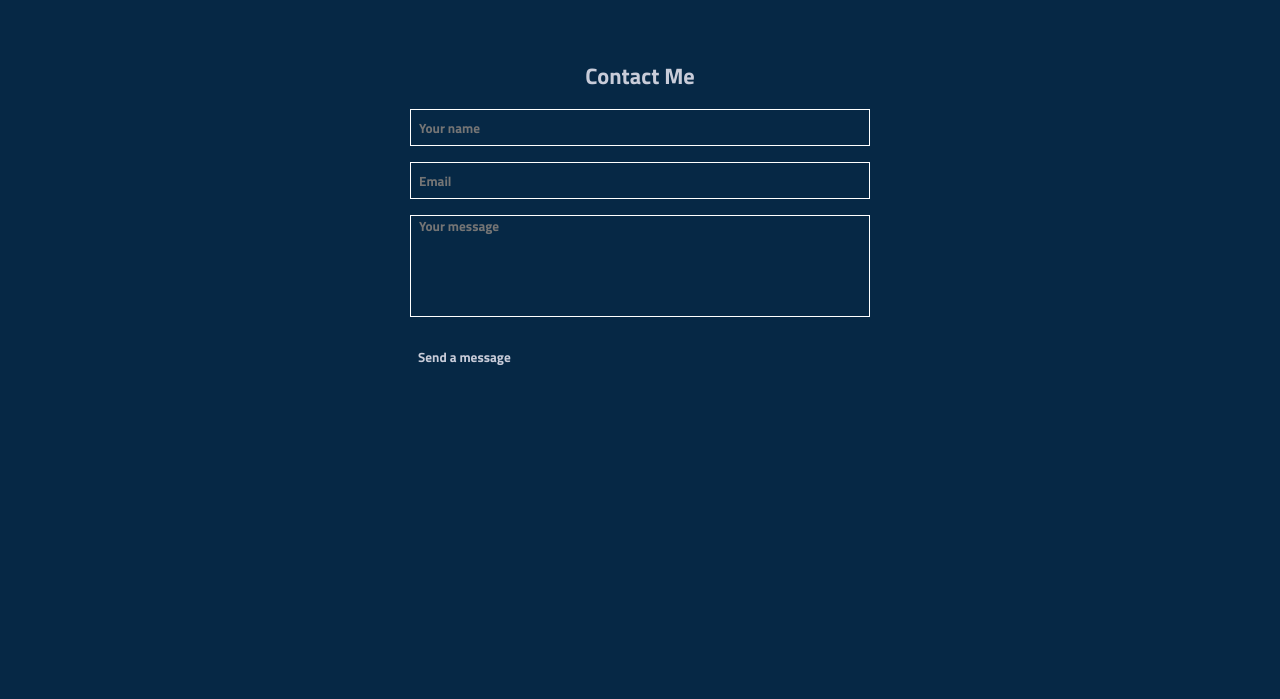
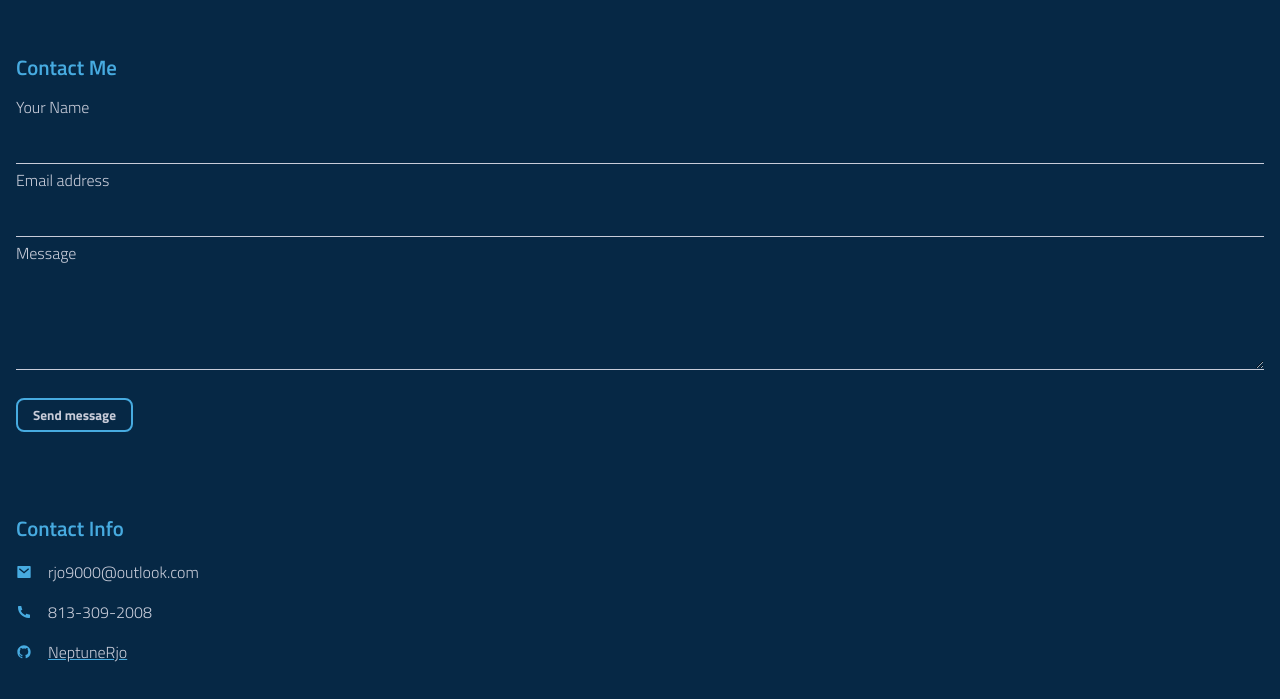
Before and after one commit to NeptuneRjo/portfolio, a React (Create React App) app: page / in a window 1280 px wide. Shown: the part 3293-3992 px from the top of the page. Before the commit the page ends 3748 px from the top, so only its background shows below. Built offline with nearby package versions, Linux system fonts and the light colour scheme.

Commit message:
styled form; added contact info

```diff
--- a/src/components/Contact/Contact.jsx
+++ b/src/components/Contact/Contact.jsx
@@ -1,5 +1,11 @@
 import React, { useState } from 'react';
 import './style.css'
+
+import {
+  RiMailFill,
+  RiPhoneFill,
+  RiGithubFill
+} from  'react-icons/ri'
 
 const Contact = () => {
 
@@ -12,48 +18,45 @@ const Contact = () => {
     }, 100);
   }
 
-  if (submitted) {
-    return (
-      <div className='form-submitted'>
-        <h4>Thank you!</h4>
-        <p>We'll be in touch soon.</p>
-      </div>
-    );
-  }
-
-
   return (
     <div className="contact-main" id='contact'>
       <div className="contact-content">
-        <h4><span>Contact</span> Me</h4>
-        <form
+        <h4>Contact Me</h4>
+        {submitted && (
+          <div className='form-submitted'>
+            <h4>Thank you!</h4>
+            <p>We'll be in touch soon.</p>
+          </div>
+        )}
+        {!submitted && (
+          <form
           action={FORM_ENDPOINT}
           onSubmit={handleSubmit}
           method="POST"
           target='_blank'
           >
-            <div>
+            <div className='contact-form-item'>
+              <label for='name'>Your Name</label>
               <input
                 type="text"
                 name="name"
-                placeholder='Your name'
                 id='name'
                 required
               />
             </div>
-            <div>
+            <div className='contact-form-item'>
+              <label for='email'>Email address</label>
               <input
                 type="email"
                 name="email"
                 id='email'
-                placeholder='Email'
                 required
               />
             </div>
-            <div>
+            <div className='contact-form-item'>
+              <label for='message'>Message</label>
               <textarea
                 name="message"
-                placeholder='Your message'
                 id='message'
                 required
               />
@@ -62,9 +65,32 @@ const Contact = () => {
               <button
                 type="submit"
                 id='submit'
-                > Send a message </button>
+                className='blue__button'
+                > Send message </button>
             </div>
           </form>
+        )}
+          <div className="contact-info">
+            <h4>Contact Info</h4>
+            <div className="contact-info-content">
+              <div className="contact-email contact-info-item">
+                <span><RiMailFill color='#47ABE0'/></span>
+                <p>rjo9000@outlook.com</p>
+              </div>
+              <div className="contact-phone contact-info-item">
+                <span><RiPhoneFill color='#47ABE0'/></span>
+                <p>813-309-2008</p>
+              </div>
+              <div className="contact-git contact-info-item">
+                <span><RiGithubFill color='#47ABE0'/></span>
+                <p>
+                  <a href="https://github.com/NeptuneRjo" target='_blank'>
+                    NeptuneRjo
+                  </a>
+                </p>
+              </div>
+            </div>
+          </div>
       </div>
     </div>
   )
--- a/src/components/Contact/style.css
+++ b/src/components/Contact/style.css
@@ -1,84 +1,96 @@
 .contact-main {
     display: flex;
-    justify-content: center;
-    padding: 1rem;
-    padding-top: 0;
+    flex-direction: column;
+
+    margin: 5rem 0;
+    color: var(--font-color);
     margin-bottom: 3rem;
-    margin-top: 10rem;
 }
 
-.contact-content h4{
-    text-align: center;
-    color: var(--font-color);
-    font-size: 1.2em;
+.contact-content {
+    display: flex;
+    flex-direction: column;
+    margin: 2rem 1rem;
 }
 
-.contact-content span {
-    color: var(--light-teal);
+.contact-content h4 {
+    font-size: 1.3em;
+    font-weight: 600;
+    padding: .5rem 0;
+    color: var(--contrast-color);
 }
 
-
-#name, #email, #message {
-    width: 250px;
-    height: 35px;
-    resize: none;
-    margin-top: 1rem;
+.contact-form-item {
+    display: flex;
+    flex-direction: column;
+    margin: .25rem 0;
 }
 
-#message {
-    height: 100px;
+label {
+    margin-bottom: .25rem;
 }
 
-input, textarea, button {
-    border: solid 1px white;
+input, textarea {
+    height: 30px;
+    border: transparent;
+    border-bottom: solid 1px var(--font-color);
     color: var(--font-color);
-    background: var(--light-gray);
-    padding-left: .5rem;
-    font-weight: bold;
+    padding: 5px;
 }
 
-button {
-    margin: 1rem 0;
-    padding: .5rem;
-    background: none;
-    border: solid 1px var(--dark-teal);
+textarea {
+    height: 90px;
 }
 
 input:focus, textarea:focus {
-    border: solid 1px var(--light-teal);
+    border: transparent;
+    border-bottom: solid 1px var(--contrast-color);
     outline: none;
 }
 
-button:hover {
+#submit {
     cursor: pointer;
-    border: solid 1px var(--light-teal)
+    margin: 1.5rem 0;
+}
+
+.contact-info {
+    display: flex;
+    flex-direction: column;
+    margin: 3rem 0;
+    margin-bottom: 0;
+}
+
+.contact-info-content {
+    display: flex;
+    flex-direction: column;
+}
+
+.contact-info-item {
+    display: flex;
+    gap: 1rem;
+    margin: .5rem 0;
+}
+
+.contact-info-item p {
+    display: flex;
+    align-items: center;
+    justify-content: center;
+    text-align: center;
+}
+
+.contact-info-item span {
+    display: flex;
+    align-items: center;
+}
+
+.contact-info-item a, .contact-info-item a:visited {
+    color: var(--font-color);
+    text-decoration: underline var(--contrast-color);
 }
 
 .form-submitted {
     display: flex;
     flex-direction: column;
-    color: var(--font-color);
-    justify-content: center;
     align-items: center;
-    margin: 3rem;
+    margin: 3rem 0;
 }
-
-@media screen and (min-width: 768px) {
-    .contact-content h4 {
-        font-size: 1.3em;
-    }
-
-    #name, #email, #message {
-        width: 350px;
-    }
-}
-
-@media screen and (min-width: 1024px) {
-    .contact-content h4 {
-        font-size: 1.4em;
-    }
-
-    #name, #email, #message {
-        width: 450px;
-    }
-}
```
